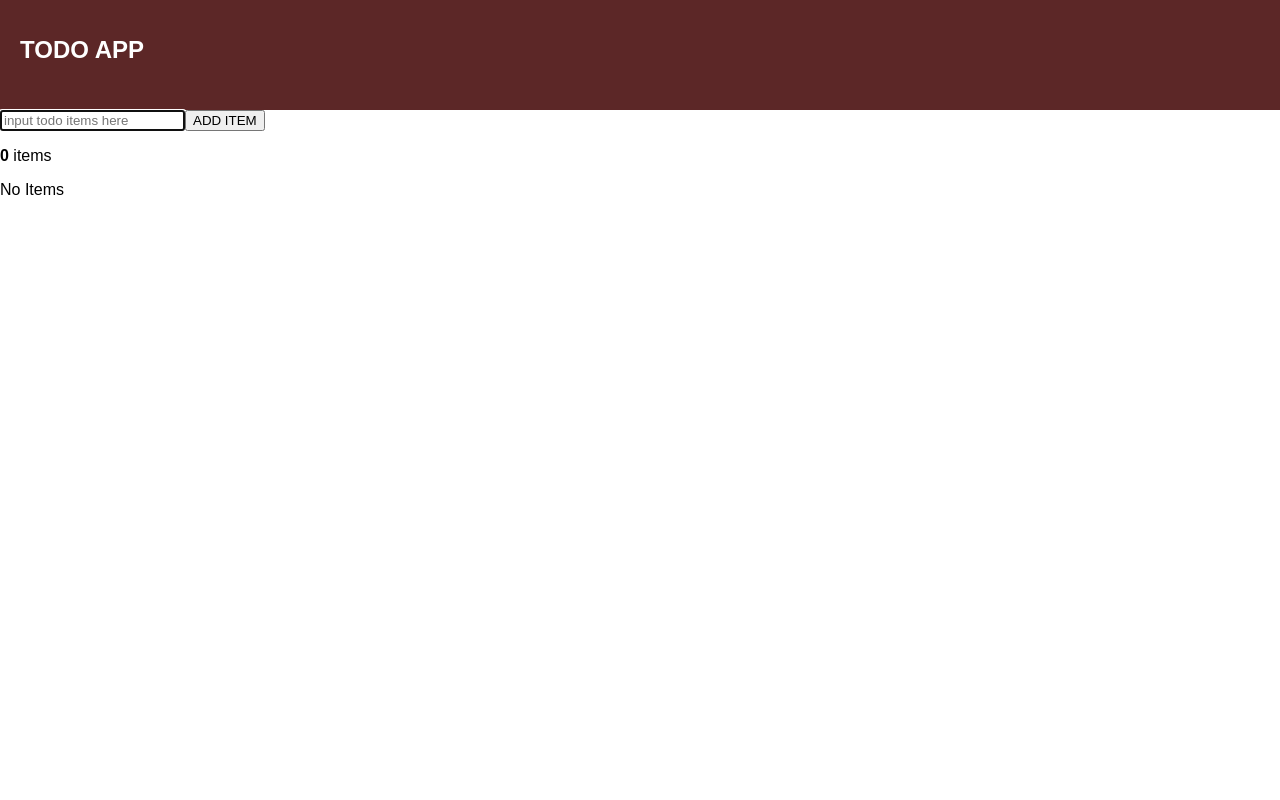
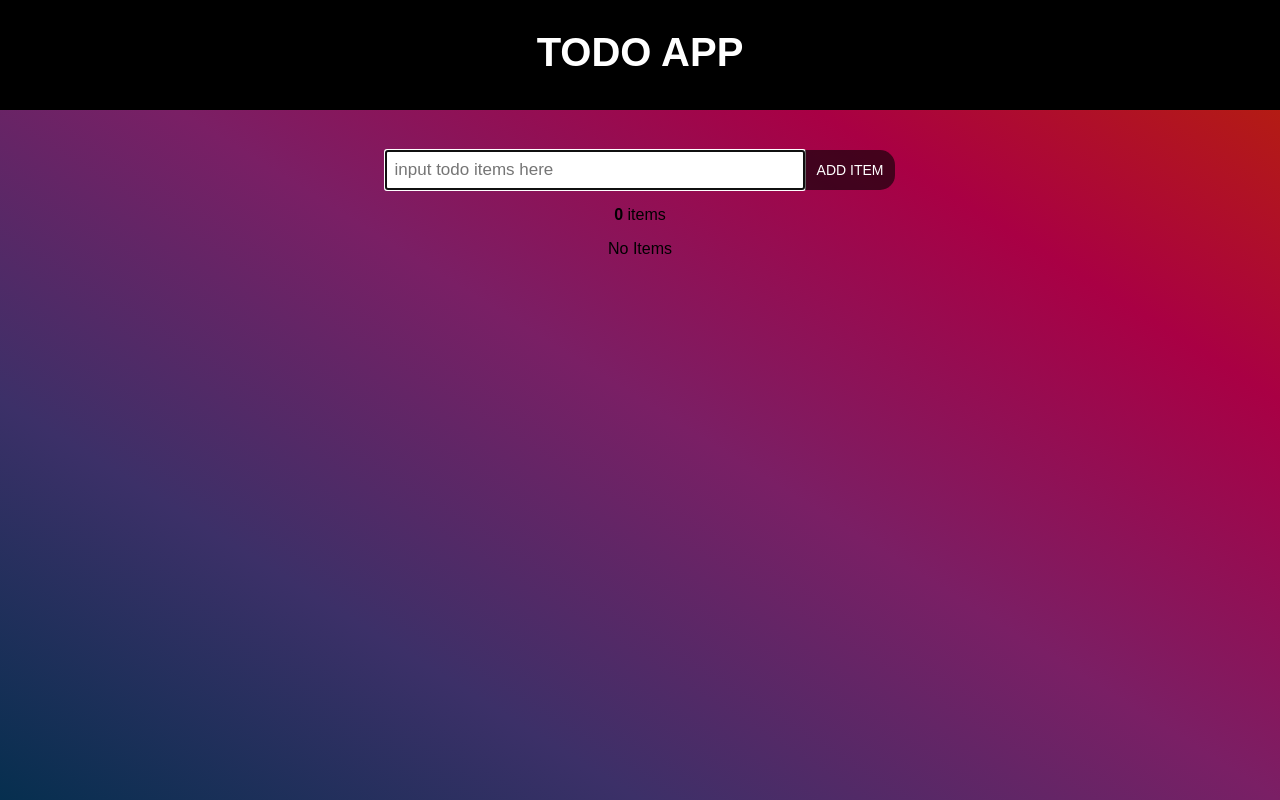
Before and after one commit to satwikmvv/test-react-todomvc, a React (Create React App) app: page / in a window 1280 px wide. Built offline with nearby package versions, Linux system fonts and the light colour scheme.

Commit message:
styled all components

```diff
--- a/src/App.js
+++ b/src/App.js
@@ -26,22 +26,29 @@ handleInput(e) {
 
 handleSubmit(e) {
     e.preventDefault();
-    (this.state.searchInput.trim())?
+    (this.state.searchInput.trim())? //checking if the searchinput is empty and trimming the inputted string
     this.setState((prevState)=>{
         return{
             items: [...prevState.items,{itemname: prevState.searchInput.trim(),complete: false,key: Date.now()}],
             searchInput:''
         }
     })
-    : alert('type input')
+    : alert('Please input text')
 }
 
-onRemove(){
-
+onRemove(e,item){
+console.log(e);
 }
 
 onToggle(item) {
-  console.log(this.state.items.indexOf(item))
+  var referenceid=this.state.items.indexOf(item);
+  var itemChange={...item};
+  itemChange.complete=!itemChange.complete;
+  this.setState((prevState)=>{
+    return {
+      items: prevState.items.slice(0,referenceid).concat(itemChange,prevState.items.slice(referenceid+1,prevState.items.length))
+    }
+  })
 }
 
   render() {
@@ -50,7 +57,7 @@ onToggle(item) {
         <header className="App-header">
           <h1 className="App-title">TODO APP</h1>
         </header>
-        <div>
+        <div className="App-container">
           <SearchBar handleSubmit={this.handleSubmit} handleInput={this.handleInput} searchInput={this.state.searchInput}/>
           {(this.state.items.length===1)?
             (<p><strong>{this.state.items.length}</strong> item</p>)
--- a/src/components/DisplayItems.js
+++ b/src/components/DisplayItems.js
@@ -10,15 +10,19 @@ class DisplayItem extends Component {
                         .map(item=>
                         <li key={item.key} completed={item.complete.toString()}>
                             <input
-							className="toggletask"
-							type="checkbox"
+                            className="toggletask"
+                            type="checkbox"
                             onClick={()=>this.props.onToggle(item)}
                             checked={item.complete}
-						    />
-                            <label>
+                            id={item.key}
+                            />
+                            <label for={item.key} className="toggle">{item.complete? '\u2717':'\u2713'}</label>
+                            <p className="itemcontent" style={{
+                                textDecoration:item.complete?'line-through' : 'none'
+                            }}>
                                 {item.itemname}
-                            </label>
-                            <button className="destroy" onClick={this.props.onRemove} />
+                            </p>
+                            <a href="javascript:void(0)" className="destroy" onClick={()=>this.props.onRemove(item)}>X</a>
                         </li>
                         )
                     }
--- a/src/components/SearchBar.js
+++ b/src/components/SearchBar.js
@@ -4,7 +4,7 @@ const SearchBar = (props)=> {
     return (
         <form onSubmit={props.handleSubmit} >
             <input type="text" className="searchbar" autoFocus='true' placeholder="input todo items here" onChange={props.handleInput} value={props.searchInput} />
-            <button>ADD ITEM</button>
+            <a href="javascript:void(0)" className="submitbutton" onClick={props.handleSubmit}>ADD ITEM</a>
         </form>
     );
 }
--- a/src/styles/App.css
+++ b/src/styles/App.css
@@ -1,14 +1,128 @@
 .App {
-
+  text-align:center;
 }
 
 .App-header {
-  background-color: rgb(92, 39, 39);
+  background-color: rgb(0, 0, 0);
   height: 70px;
   padding: 20px;
   color: white;
 }
 
 .App-title {
-  font-size: 1.5em;
+  font-size: 40px;
+  margin: 10px;
 }
+
+.App-container {
+
+  height:100%;
+}
+
+.destroy {
+  text-decoration: none;
+  font-size: 17px;
+  color: red;
+  font-weight: bold;
+  float:right;
+  display:none;
+}
+
+.itemcontent {
+  word-break: break-all;
+  white-space: normal;
+}
+
+li:hover>.destroy {
+  display: inline-block;
+  margin: auto;
+}
+
+ul {
+  display: flex;
+  flex-flow: column nowrap;
+  margin: 0;
+  padding: 0;
+  align-items: center;
+}
+
+.itemcontent {
+  margin-left:30px;
+  display: inline-block;
+}
+
+li {
+  width:50%;
+  text-align:left;
+  padding:15px;
+  list-style-type: none;
+  background-color: #813772;
+  color: #fff;
+  margin-bottom: 30px;
+  box-shadow: 0 3px 4px 0 rgba(0,0,0,.14), 0 3px 3px -2px rgba(0,0,0,.12), 0 1px 8px 0 rgba(0,0,0,.2);
+}
+
+form {
+  padding-top: 5vh;
+}
+
+.searchbar {
+  width: 50%;
+  max-width: 400px;
+  padding: 8px;
+  font-size: 17px;
+}
+
+.submitbutton {
+  text-decoration: none;
+  background-color: #0404049c;
+  padding: 12px;
+  color: white;
+  border-radius: 0px 15px 15px 0px;
+  font-size: 14px;
+}
+
+
+label {
+  display: inline-block;
+  position: relative;
+  padding: 15px 23px 15px 24px;
+  border: 3px solid #fff;
+  border-radius: 100px;
+  color: rgb(255, 0, 0);
+  background-color: #6a8494;
+  box-shadow: 0 0 20px rgba(0, 0, 0, .2);
+  white-space: nowrap;
+  cursor: pointer;
+  user-select: none;
+  transition: background-color .2s, box-shadow .2s;
+}
+
+label::before {
+  content: '';
+  display: block;
+  position: absolute;
+  top: 10px;
+  bottom: 10px;
+  left: 10px;
+  width: 32px;
+  border: 3px solid #fff;
+  border-radius: 100px;
+  transition: background-color .2s;
+}
+
+label:hover, input:focus + label {
+  box-shadow: 0 0 20px rgba(0, 0, 0, .6);
+}
+
+input:checked + label {
+  background-color: #ab576c;
+}
+
+input:checked + label::before {
+  background-color: #fff;
+}
+
+.toggletask {
+  display: none;
+}
--- a/src/styles/index.css
+++ b/src/styles/index.css
@@ -2,4 +2,6 @@ body {
   margin: 0;
   padding: 0;
   font-family: sans-serif;
+  background-image: linear-gradient(to right top, #062f4f, #3c3068, #7a1f65, #a90044, #b82601);
+  min-height: 100vh;
 }
```
